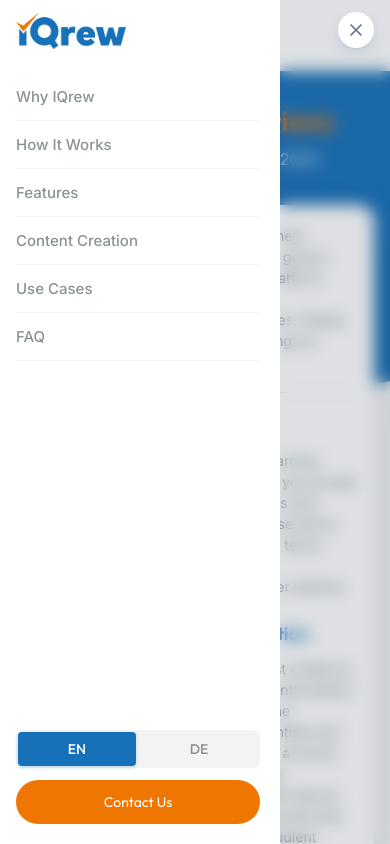
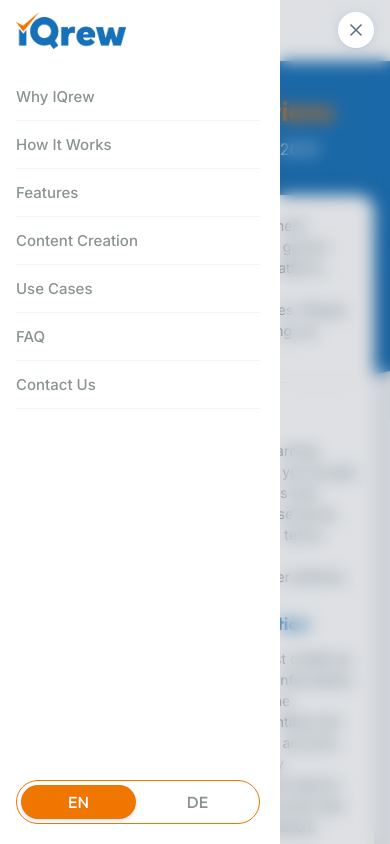
Before and after one commit to FaaizHussain55/iqrew-website, a React (Vite) app: page /iqrew-website/terms in a window 390 px wide. Both pictures are taken after a click on the button "Open menu". Shown: the top 844 px of the page. Built offline with nearby package versions, Linux system fonts and the light colour scheme.

Commit message:
made many minor but necessary texual and translation changes

```diff
--- a/src/components/Header.scss
+++ b/src/components/Header.scss
@@ -196,6 +196,7 @@
     .header-flex {
       .brand-logo {
         img {
+          min-width: 110px;
           width: 110px;
         }
       }
--- a/src/components/Sidebar.jsx
+++ b/src/components/Sidebar.jsx
@@ -90,6 +90,13 @@
               {link.label}
             </a>
           ))}
+          <a
+            href="#contact"
+            onClick={(e) => handleNavClick(e, "#contact")}
+            className="link"
+          >
+            {t("navigation.contactUs")}
+          </a>
         </nav>
         <div className="sidebar-actions">
           <div className="language-switcher">
@@ -110,13 +117,6 @@
               DE
             </button>
           </div>
-          <a
-            href="#contact"
-            onClick={(e) => handleNavClick(e, "#contact")}
-            className="btn btn--md btn--orange"
-          >
-            {t("navigation.contactUs")}
-          </a>
         </div>
       </aside>
     </>
--- a/src/components/Sidebar.scss
+++ b/src/components/Sidebar.scss
@@ -53,35 +53,34 @@
     display: flex;
     flex-direction: column;
     row-gap: 12px;
+  }
+
   .language-switcher {
+    height: 44px;
+    width: 100%;
     display: flex;
     gap: 4px;
     align-items: center;
-      background: rgba(7, 33, 68, 0.05);
-      border-radius: 6px;
-      padding: 2px;
-      width: 100%;
+    padding: 4px;
+    background-color: #fff;
+    border: 1px solid var(--brand-orange);
+    border-radius: 24px;
     .lang-btn {
+      height: 100%;
       flex: 1;
-        padding: 8px 14px;
       border: none;
       background: transparent;
       color: #8a948c;
       cursor: pointer;
-        border-radius: 4px;
-        font-size: 14px;
+      border-radius: 24px;
+      font-size: 16px;
       font-weight: 500;
       transition: all 0.2s ease;
       white-space: nowrap;
-        &:hover {
-          color: #1771b8;
-          background: rgba(23, 113, 184, 0.1);
-        }
       &.active {
-          background: #1771b8;
+        background: var(--brand-orange);
         color: #fff;
         box-shadow: 0 2px 4px rgba(23, 113, 184, 0.2);
-        }
       }
     }
   }
@@ -92,7 +91,7 @@
     .sidebar-links .link {
       opacity: 1;
       transform: translateY(0);
-      @for $i from 1 through 6 {
+      @for $i from 1 through 7 {
         &:nth-child(#{$i}) {
           transition-delay: #{$i * 0.05s + 0.05s};
         }
--- a/src/locales/de.json
+++ b/src/locales/de.json
@@ -14,7 +14,8 @@
     "description1": "Mit IQrew erstellst du Schulungen für Mitarbeitende in wenigen Klicks. Modular, effizient, übersichtlich. Erstelle Kurse aus wiederverwendbaren Modulen und Inhalten, setze Deadlines, prüfe Wissen mit Quizzen und dokumentiere Lernerfolge mit automatisch erstellten Zertifikaten.",
     "description2": "Für Admins liefert das Dashboard alle Infos für ein abteilungsübergreifendes Tracking der Lernerfortschritte, Qualifikationen und Zertifikatsdatenbanken, inklusive Usermanagement mit starken Tagging- und Filter- und Exportoptionen.",
     "tagline": "Ideal für Reporting, Controlling und Qualifikationsmanagement!",
-    "cta": "Jetzt Loslegen"
+    "cta": "Jetzt Loslegen",
+    "cta2": "Angebot anfragen"
   },
   "whyIqrew": {
     "label": "WARUM IQREW",
@@ -98,10 +99,10 @@
       "title": "Videoinhalte",
       "description": "Du kannst festlegen, ob das Überspringen erlaubt oder verhindert werden soll. Ideal für:",
       "points": {
-          "point1": "Pflichtinhalte wie Sicherheitsunterweisungen",
-          "point2": "Datenschutzschulungen",
-          "point3": "Compliance-Schulungen"
-        }
+        "point1": "Pflichtinhalte wie Sicherheitsunterweisungen",
+        "point2": "Datenschutzschulungen",
+        "point3": "Compliance-Schulungen"
+      }
     },
     "autoCertificates": {
       "title": "Automatisierte Zertifikats-erstellung",
@@ -115,8 +116,7 @@
         "multipleChoice": "Multiple Choice",
         "singleChoice": "Single Choice",
         "trueFalse": "True/False",
-        "sequencing": "Reihenfolgen",
-        "sequencingDesc": "z. B. Prozessschritte korrekt ordnen"
+        "sequencing": "Reihenfolgen"
       }
     }
   },
--- a/src/locales/en.json
+++ b/src/locales/en.json
@@ -14,7 +14,8 @@
     "description1": "With IQrew, you can create trainings for your employees in just a few clicks. Modular, efficient, clear. Create courses from reusable modules and contents, set deadlines, check knowledge with quizzes, and document learning success with automatically generated certificates.",
     "description2": "For admins, the dashboard delivers all information for cross-departmental tracking of learning progress, qualifications, and certificate databases, including user management with powerful tagging and filtering options.",
     "tagline": "Ideal tool for Reporting, Controlling, Qualifications and Knowledge Management!",
-    "cta": "Start with IQrew"
+    "cta": "Start with IQrew",
+    "cta2": "Request an Offer"
   },
   "whyIqrew": {
     "label": "WHY IQREW",
@@ -96,7 +97,12 @@
     },
     "videoSkipping": {
       "title": "Video Contents: Prevent Skipping",
-      "description": "For videos, you can determine whether skipping should be prevented. Ideal for mandatory contents such as safety instructions, data privacy, or compliance training."
+      "description": "For videos, you can determine whether skipping should be prevented. Ideal for mandatory contents such as safety instructions, data privacy, or compliance training.",
+      "points": {
+        "point1": "Mandatory content such as safety briefings",
+        "point2": "Data protection training",
+        "point3": "Compliance training"
+      }
     },
     "autoCertificates": {
       "title": "Automatic Certificates, As Soon As Everything Is Passed",
@@ -110,8 +116,7 @@
         "multipleChoice": "Multiple Choice",
         "singleChoice": "Single Choice",
         "trueFalse": "True/False",
-        "sequencing": "Sequencing",
-        "sequencingDesc": "e.g., ordering process steps correctly"
+        "sequencing": "Sequencing"
       }
     }
   },
--- a/src/pages/Home.jsx
+++ b/src/pages/Home.jsx
@@ -149,7 +149,7 @@
     { name: t("quizzes.quizTypes.types.multipleChoice"), iconImg: quizTypeIcon1 },
     { name: t("quizzes.quizTypes.types.singleChoice"), iconImg: quizTypeIcon2 },
     { name: t("quizzes.quizTypes.types.trueFalse"), iconImg: quizTypeIcon3 },
-    { name: t("quizzes.quizTypes.types.sequencing"), iconImg: quizTypeIcon4, description: t("quizzes.quizTypes.types.sequencingDesc") },
+    { name: t("quizzes.quizTypes.types.sequencing"), iconImg: quizTypeIcon4 },
   ], [t]);
 
   const contentTypes = useMemo(() => [
@@ -312,7 +312,7 @@
                   className="btn btn--outline-white btn--lg"
                   onClick={(e) => handleScrollToTarget(e, "contact")}
                 >
-                  Request an Offer
+                  {t("hero.cta2")}
                 </a>
               </div>
             </div>
@@ -569,10 +569,7 @@
                 {quizTypes.map((type, index) => (
                   <div key={index} className="quiz-type">
                     <img className="type-icon" src={type.iconImg} alt={type.name} />
-                    <div>
-                      <h4 className="type-name">{type.name}</h4>
-                      {type.description && <p className="type-desc">{type.description}</p>}
-                    </div>
+                    <h4 className="type-name">{type.name}</h4>
                   </div>
                 ))}
               </div>
--- a/src/pages/Home.scss
+++ b/src/pages/Home.scss
@@ -1175,6 +1175,68 @@
     }
   }
 
+  .home-hero-sec {
+    padding: 32px 0 48px;
+    .hero-flex {
+      display: block;
+      .content-container {
+        width: 100%;
+        .sec-title-lg {
+          font-size: 36px;
+          line-height: 1.25;
+          margin-bottom: 16px;
+        }
+        .sec-subtitle {
+          font-size: 16px;
+          margin-bottom: 20px;
+        }
+        .sec-desc {
+          margin-top: 12px;
+        }
+        .btns-flex {
+          gap: 12px;
+          .btn{
+            flex: 1;
+            padding: 10px 12px !important;
+          }
+        }
+      }
+      .img-container {
+        display: none;
+        width: 100%;
+      }
+    }
+  }
+
+  .home-why-iqrew-sec{
+    padding: 48px 0 48px;
+    .section-header{
+      max-width: 100%;
+    }
+    .features-flex {
+      flex-direction: column;
+      gap: 16px;
+    }
+    .item {
+      width: 100%;
+      padding: 24px 20px 20px;
+      border-width: 2px;
+      .icon-container {
+        svg {
+          font-size: 24px;
+        }
+      }
+      .item-title {
+        font-size: 20px;
+        margin-bottom: 14px;
+      }
+      .item-desc {
+        font-size: 14px;
+        line-height: 1.5;
+      }
+    }
+  }
+
   .home-hiw-sec {
     padding: 48px 0 44px;
     .section-header{
@@ -1252,35 +1314,6 @@
         line-height: 1.5;
         text-align: center;
         margin-top: 14px;
-      }
-    }
-  }
-
-  .home-why-iqrew-sec{
-    padding: 48px 0 48px;
-    .section-header{
-      max-width: 100%;
-    }
-    .features-flex {
-      flex-direction: column;
-      gap: 16px;
-    }
-    .item {
-      width: 100%;
-      padding: 24px 20px 20px;
-      border-width: 2px;
-      .icon-container {
-        svg {
-          font-size: 24px;
-        }
-      }
-      .item-title {
-        font-size: 20px;
-        margin-bottom: 14px;
-      }
-      .item-desc {
-        font-size: 14px;
-        line-height: 1.5;
       }
     }
   }
@@ -1561,6 +1594,7 @@
           align-items: flex-start;
           column-gap: 10px;
           padding: 16px 12px;
+          cursor: default;
           .faq-icon {
             margin-top: 2px;
             svg {
```
Lines whose indentation alone changed are shown as unchanged.
